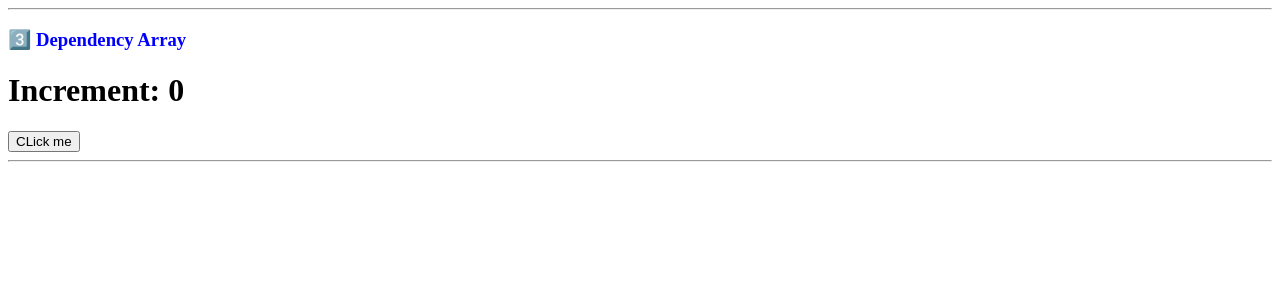
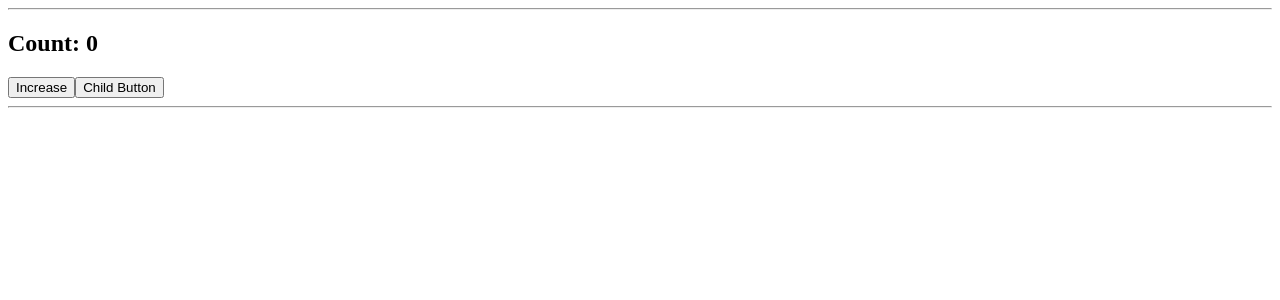
Before and after one commit to Nadeem35/react-playzone, a React (Vite) app: page / in a window 1280 px wide. Shown: the top 300 px of the page. Built offline with nearby package versions, Linux system fonts and the light colour scheme.

Commit message:
Memosation in react

```diff
--- a/src/App.jsx
+++ b/src/App.jsx
@@ -11,12 +11,13 @@ import ToggleState from "./Components/4.ClickEvents/ToggleState";
 import Form from "./Components/4.ClickEvents/Form";
 import Parent1 from "./Components/5.PassingFuncAsProps/Parent1";
 // import Parent from "./Components/6.PropDrilling/Parent";
-import Parent from "./Components/7.ContextAPI/component/Parent";
+// import Parent from "./Components/7.ContextAPI/component/Parent";
 import MyForm from "./Components/8.Form/MyForm";
 import Useref from "./Components/9.useRefUses/useRef";
 // import Rendering from "./Components/10.UseEffect/Rendering1";
 import CleanUp from "./Components/10.UseEffect/CleanUp";
 import Memoization from "./Components/11.UseCallback/Memoization";
+import Parent from "./Components/11.UseCallback/Parent";
 
 function App() {
   return (
@@ -101,7 +102,8 @@ function App() {
         {/* -------------- useCallback   --------------- */}
       </center>
       <hr />
-      <Memoization />
+      {/* <Memoization /> */}
+      <Parent />
       <hr />
     </>
   );
--- /dev/null
+++ b/src/Components/11.UseCallback/Child.jsx
@@ -0,0 +1,8 @@
+import React from "react";
+
+function Child({ onClick }) {
+  console.log("Child rendered!");
+  return <button onClick={onClick}>Child Button</button>;
+}
+
+export default React.memo(Child);
--- a/src/Components/11.UseCallback/Memoization.jsx
+++ b/src/Components/11.UseCallback/Memoization.jsx
@@ -23,7 +23,7 @@
 //   const [count, setCount] = useState(0);
 
 //   const increment = useCallback(() => setCount((c) => c + 1), []);
-
+////--- Agar increment bina useCallback ke hota, har render me new function banta, aur child component re-render hota.
 //   function anotherIncr() {
 //     setCount(count + 1);
 //   }
--- /dev/null
+++ b/src/Components/11.UseCallback/Parent.jsx
@@ -0,0 +1,28 @@
+import { useState } from "react";
+import Child from "./Child";
+
+/*
+"useCallback ek hook hai jo function ko memorize karta hai, taaki wo har render me naya na bane — isse
+unnecessary child re-renders aur performance issues avoid hote hain, especially jab React.memo use karte hain."
+*/
+
+function Parent() {
+  const [count, setCount] = useState(0);
+
+  // ❌ This function is recreated on every render
+  const handleClick = () => {
+    console.log("Button clicked!");
+  };
+
+  console.log("Parent rendered!");
+
+  return (
+    <>
+      <h2>Count: {count}</h2>
+      <button onClick={() => setCount(count + 1)}>Increase</button>
+      <Child onClick={handleClick} />
+    </>
+  );
+}
+
+export default Parent;
```
